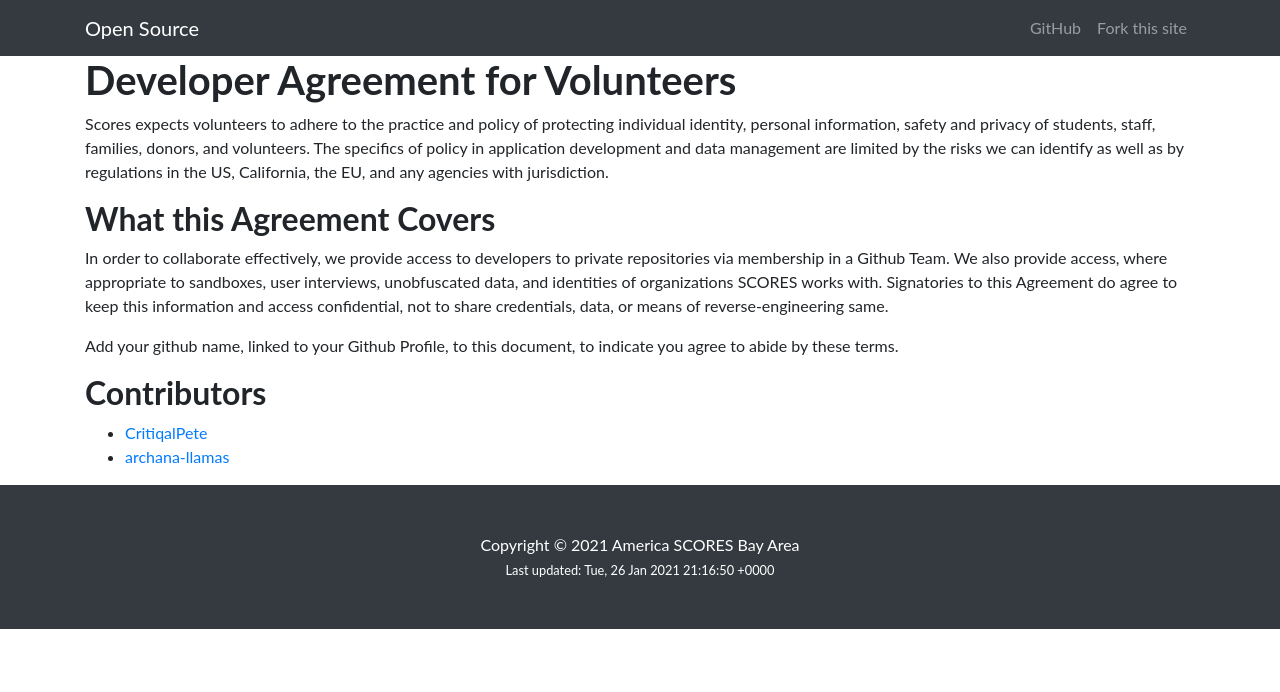
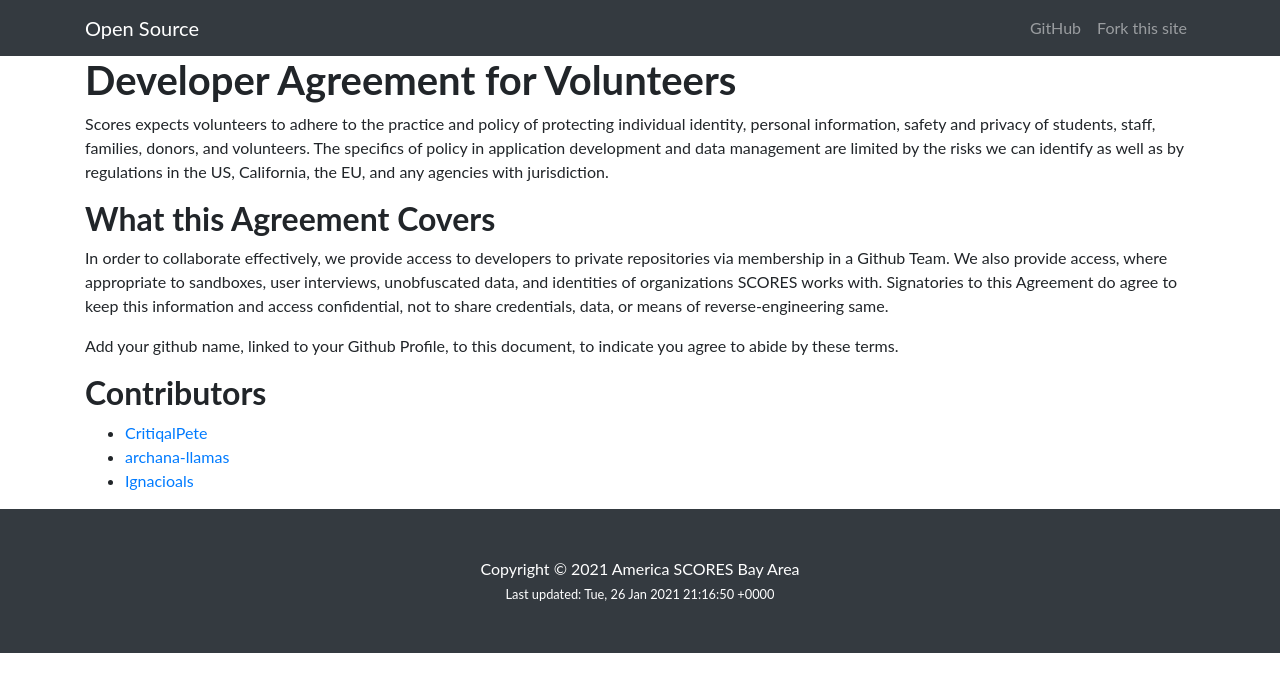
Before and after one commit to AmericaSCORESBayArea/scoreslabs, a Jekyll site: the page built from Developer_Agreement.md, in a window 1280 px wide. Shown: the top 692 px of the page. Built offline with Jekyll 4.4.1, drawn with Linux system fonts in a browser that asks for light colours; our own code applies the rules of GitHub Pages for plain Markdown files.

Commit message:
Update Developer_Agreement.md

```diff
--- a/Developer_Agreement.md
+++ b/Developer_Agreement.md
@@ -11,3 +11,4 @@
 ## Contributors
 * [CritiqalPete](https://github.com/CritiqalPete)
 * [archana-llamas](https://github.com/archana-llamas)
+* [Ignacioals](https://github.com/Ignacioals)
```
